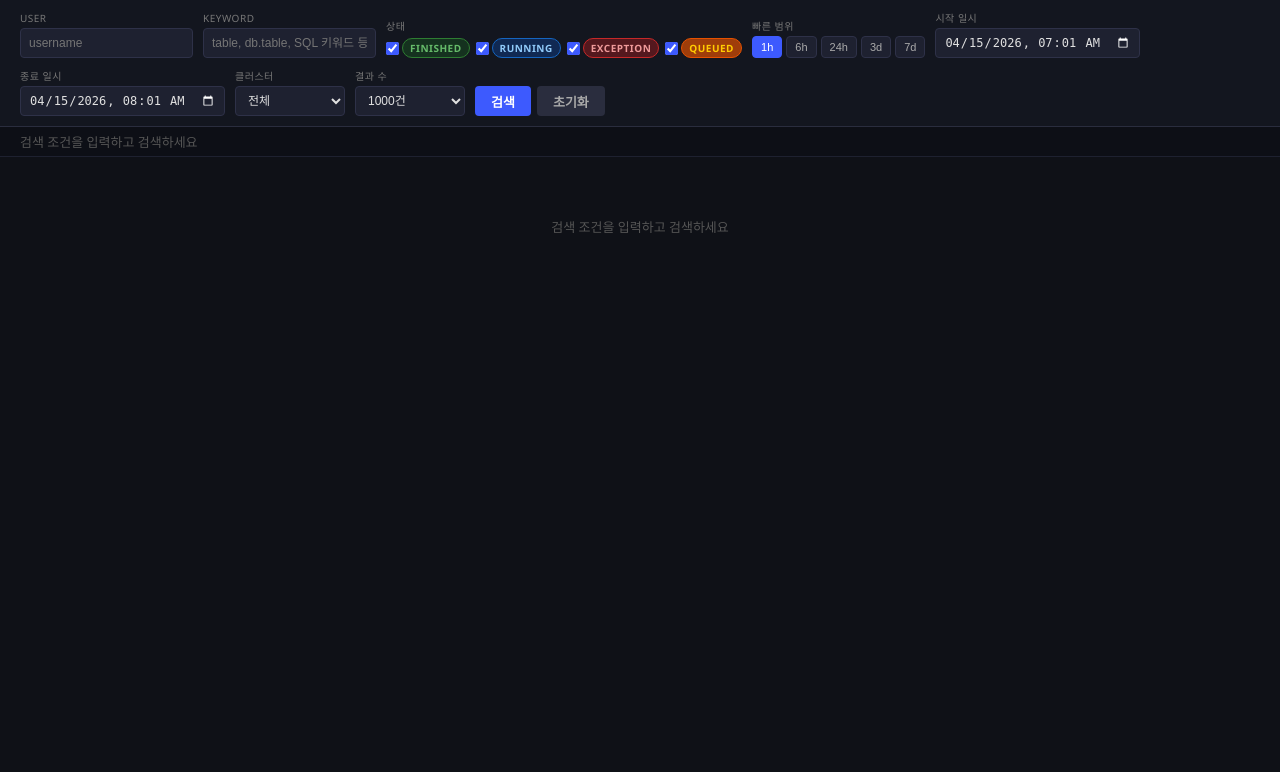
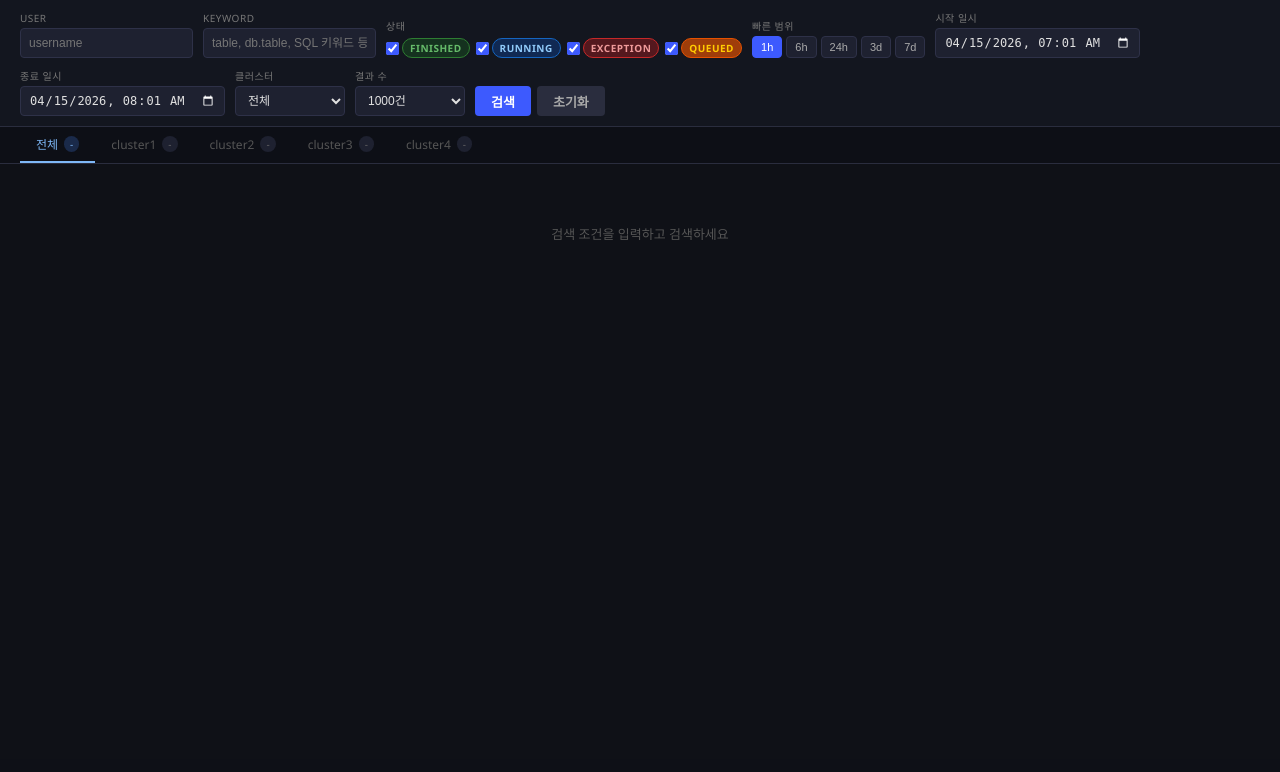
Before and after one commit to Joonhong-Park/query_explorer, a FastAPI app: page / in a window 1280 px wide. Shown: the part 41-813 px from the top of the page. After the commit the page ends 281 px from the top, so only its background shows below. Run offline with FastAPI, Linux system fonts and the light colour scheme.

Commit message:
feat: restore cluster tabs, remove status bar row
- 클러스터 탭 복구: 검색 후 클라이언트 사이드 클러스터 필터링
- 조회 조건(filter:) 및 클러스터 배지 출력 줄(status-bar) 제거
- 클러스터 드롭다운(API 조회)과 탭(결과 필터링) 동시 유지

Co-Authored-By: Claude Sonnet 4.6 <noreply@anthropic.com>

```diff
--- a/templates/index.html
+++ b/templates/index.html
@@ -46,19 +46,23 @@
   .btn-secondary:hover { background: #363a52; }
   .btn:disabled  { opacity: 0.5; cursor: not-allowed; }
 
-  /* ── 상태 바 ── */
-  .status-bar {
-    background: #0d0f16; border-bottom: 1px solid #1e2130;
-    padding: 5px 20px; display: flex; gap: 8px; align-items: center; flex-wrap: wrap; min-height: 30px;
+  /* ── 클러스터 탭 ── */
+  .cluster-tabs {
+    background: #0d0f16; border-bottom: 1px solid #2a2d3e;
+    padding: 0 20px; display: flex; gap: 0; overflow-x: auto;
   }
-  .cl-badge { padding: 2px 9px; border-radius: 10px; font-size: 11px; font-weight: 600; }
-  .badge-ok  { background: #1b5e2066; color: #66bb6a; border: 1px solid #2e7d32; }
-  .badge-err { background: #b71c1c66; color: #ef9a9a; border: 1px solid #c62828; }
-  .summary    { margin-left: auto; font-size: 11px; color: #888; }
-  .filter-tag { font-family: monospace; font-size: 11px; color: #ffa726; }
+  .cluster-tab {
+    padding: 8px 16px; font-size: 12px; font-weight: 500; color: #555;
+    cursor: pointer; border-bottom: 2px solid transparent;
+    white-space: nowrap; transition: color .15s; display: flex; align-items: center; gap: 6px;
+  }
+  .cluster-tab:hover { color: #aaa; }
+  .cluster-tab.active { color: #7eb8f7; border-bottom-color: #7eb8f7; }
+  .tab-count { font-size: 10px; background: #1e2130; color: #666; padding: 1px 6px; border-radius: 8px; }
+  .cluster-tab.active .tab-count { background: #1a2a4a; color: #7eb8f7; }
 
   /* ── 테이블 ── */
-  .table-wrap { overflow: auto; height: calc(100vh - 185px); }
+  .table-wrap { overflow: auto; height: calc(100vh - 220px); }
   table { width: 100%; border-collapse: collapse; }
   thead th {
     background: #13161f; color: #888; text-align: left;
@@ -195,8 +199,10 @@
   </div>
 </div>
 
-<div class="status-bar" id="status-bar">
-  <span style="color:#555">검색 조건을 입력하고 검색하세요</span>
+<div class="cluster-tabs" id="cluster-tabs">
+  <div class="cluster-tab active" data-cluster="" onclick="selectTab(this)">
+    전체 <span class="tab-count" id="tab-count-all">-</span>
+  </div>
 </div>
 
 <div class="table-wrap" id="table-wrap">
@@ -204,10 +210,11 @@
 </div>
 
 <script>
-let _allRows = [];
-let _rows    = [];
-let _sortCol = 'startTime';
-let _sortDir = -1;
+let _allRows       = [];
+let _rows          = [];
+let _sortCol       = 'startTime';
+let _sortDir       = -1;
+let _activeCluster = '';
 
 const COLS = [
   { key: '_cluster',       label: '클러스터', cls: 'c-cluster', sort: true  },
@@ -230,13 +237,45 @@ async function loadClusters() {
     const res  = await fetch('/api/clusters');
     const data = await res.json();
     const sel  = document.getElementById('f-cluster');
+    const tabs = document.getElementById('cluster-tabs');
     data.clusters.forEach(c => {
+      // 드롭다운
       const opt = document.createElement('option');
-      opt.value       = c;
-      opt.textContent = c;
+      opt.value = c; opt.textContent = c;
       sel.appendChild(opt);
+      // 탭
+      const div = document.createElement('div');
+      div.className       = 'cluster-tab';
+      div.dataset.cluster = c;
+      div.innerHTML       = `${c} <span class="tab-count" id="tab-count-${c}">-</span>`;
+      div.onclick         = () => selectTab(div);
+      tabs.appendChild(div);
     });
   } catch(e) {}
+}
+
+function selectTab(el) {
+  document.querySelectorAll('.cluster-tab').forEach(t => t.classList.remove('active'));
+  el.classList.add('active');
+  _activeCluster = el.dataset.cluster;
+  applyTabFilter();
+}
+
+function applyTabFilter() {
+  _rows = _activeCluster
+    ? _allRows.filter(q => q._cluster === _activeCluster)
+    : [..._allRows];
+  renderTable(_rows);
+}
+
+function updateTabCounts() {
+  document.getElementById('tab-count-all').textContent = _allRows.length;
+  document.querySelectorAll('.cluster-tab[data-cluster]').forEach(tab => {
+    const c = tab.dataset.cluster;
+    if (!c) return;
+    const el = document.getElementById(`tab-count-${c}`);
+    if (el) el.textContent = _allRows.filter(q => q._cluster === c).length;
+  });
 }
 
 function setPreset(hours, btn) {
@@ -280,9 +319,8 @@ async function search() {
     const res  = await fetch(`/api/queries?${params}`);
     const data = await res.json();
     _allRows = data.queries || [];
-    _rows    = [..._allRows];
-    renderTable(_rows);
-    renderStatusBar(data);
+    updateTabCounts();
+    applyTabFilter();
   } catch(e) {
     document.getElementById('table-wrap').innerHTML = `<div class="empty">오류: ${e.message}</div>`;
   } finally {
@@ -295,9 +333,10 @@ function reset() {
   document.querySelectorAll('.f-state').forEach(c => c.checked = true);
   document.getElementById('f-cluster').value = '';
   setPreset(1, document.querySelector('.preset-btn'));
-  document.getElementById('status-bar').innerHTML = '<span style="color:#555">검색 조건을 입력하고 검색하세요</span>';
-  document.getElementById('table-wrap').innerHTML  = '<div class="empty">검색 조건을 입력하고 검색하세요</div>';
-  _allRows = []; _rows = [];
+  document.getElementById('table-wrap').innerHTML = '<div class="empty">검색 조건을 입력하고 검색하세요</div>';
+  _allRows = []; _rows = []; _activeCluster = '';
+  selectTab(document.querySelector('.cluster-tab[data-cluster=""]'));
+  updateTabCounts();
 }
 
 function sortBy(col) {
@@ -309,18 +348,6 @@ function sortBy(col) {
     return va < vb ? -_sortDir : va > vb ? _sortDir : 0;
   });
   renderTable(_rows);
-}
-
-function renderStatusBar(data) {
-  const badges = (data.cluster_results || []).map(c => {
-    const cls = c.error ? 'badge-err' : 'badge-ok';
-    const tip = c.error ? c.error : `${c.count}건`;
-    return `<span class="cl-badge ${cls}">${c.cluster} (${tip})</span>`;
-  }).join('');
-  const tag = data.filter_applied
-    ? `<span class="filter-tag">filter: ${data.filter_applied}</span>` : '';
-  document.getElementById('status-bar').innerHTML =
-    badges + tag + `<span class="summary">총 ${_allRows.length}건</span>`;
 }
 
 function renderTable(rows) {
```
